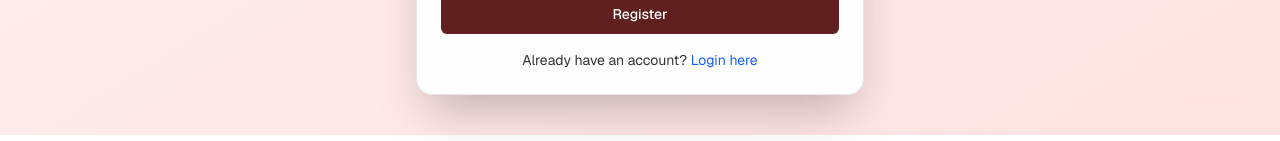
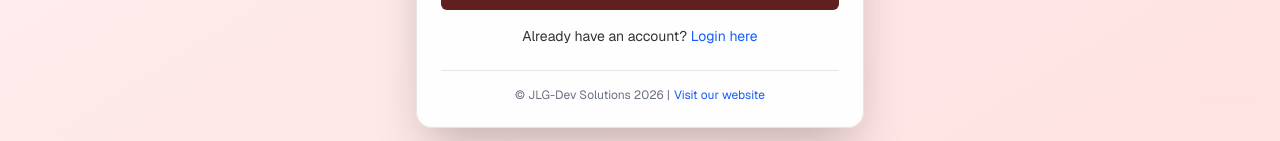
Before and after one commit to joloLG/DTR-Traking, a Next.js app: page /register in a window 1280 px wide. Shown: the part 665-806 px from the top of the page. Built offline with nearby package versions, Linux system fonts and the light colour scheme; no server answers.

Commit message:
Copyright Message

```diff
--- a/src/app/login/page.tsx
+++ b/src/app/login/page.tsx
@@ -177,6 +177,21 @@ function LoginPageContent() {
               Register here
             </Link>
           </div>
+
+          {/* Copyright Footer */}
+          <div className="mt-6 pt-4 border-t border-gray-200 dark:border-gray-700">
+            <p className="text-xs text-center text-gray-500 dark:text-gray-400">
+              © JLG-Dev Solutions 2026 |
+              <a
+                href="https://jlgdev.vercel.app"
+                target="_blank"
+                rel="noopener noreferrer"
+                className="text-blue-600 dark:text-blue-400 hover:underline ml-1"
+              >
+                Visit our website
+              </a>
+            </p>
+          </div>
         </CardContent>
       </Card>
     </div>
--- a/src/app/register/page.tsx
+++ b/src/app/register/page.tsx
@@ -274,6 +274,21 @@ export default function RegisterPage() {
               Login here
             </Link>
           </div>
+
+          {/* Copyright Footer */}
+          <div className="mt-6 pt-4 border-t border-gray-200 dark:border-gray-700">
+            <p className="text-xs text-center text-gray-500 dark:text-gray-400">
+              © JLG-Dev Solutions 2026 |
+              <a
+                href="https://jlgdev.vercel.app"
+                target="_blank"
+                rel="noopener noreferrer"
+                className="text-blue-600 dark:text-blue-400 hover:underline ml-1"
+              >
+                Visit our website
+              </a>
+            </p>
+          </div>
         </CardContent>
       </Card>
 
```
